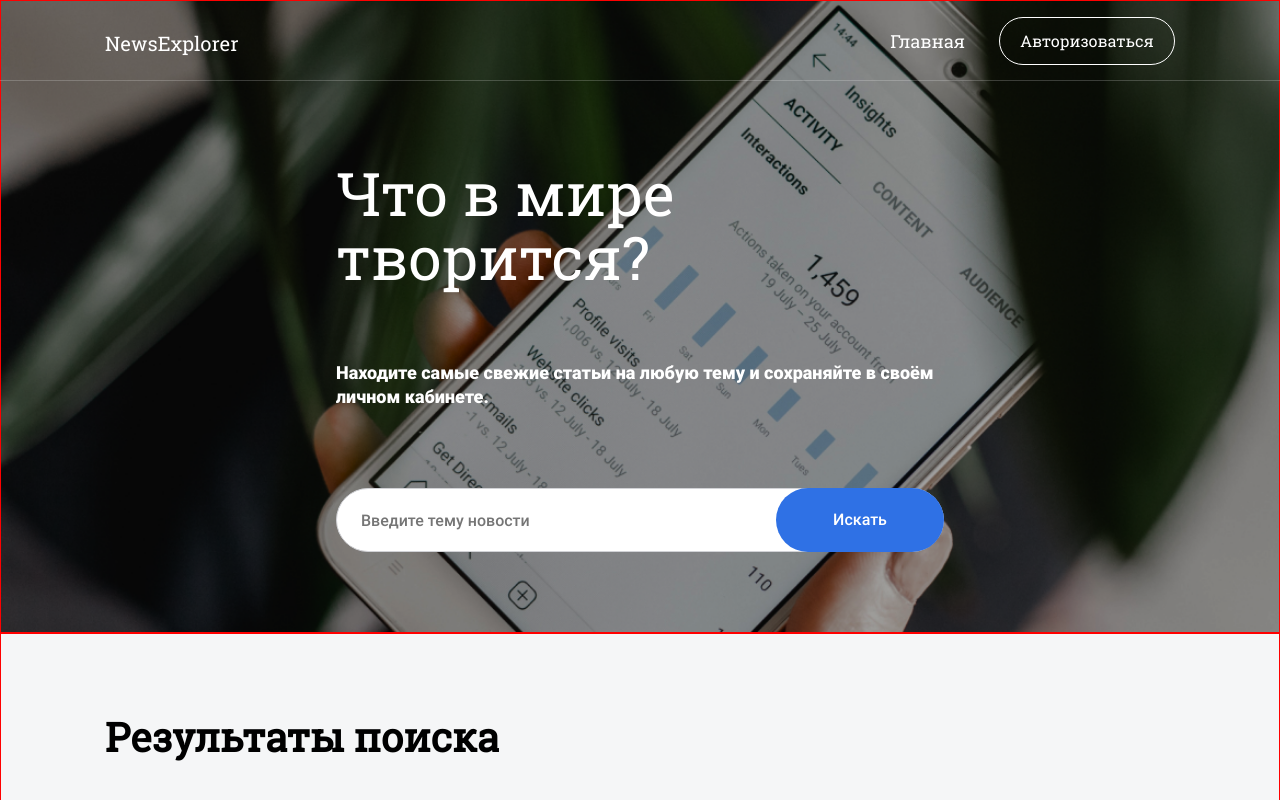
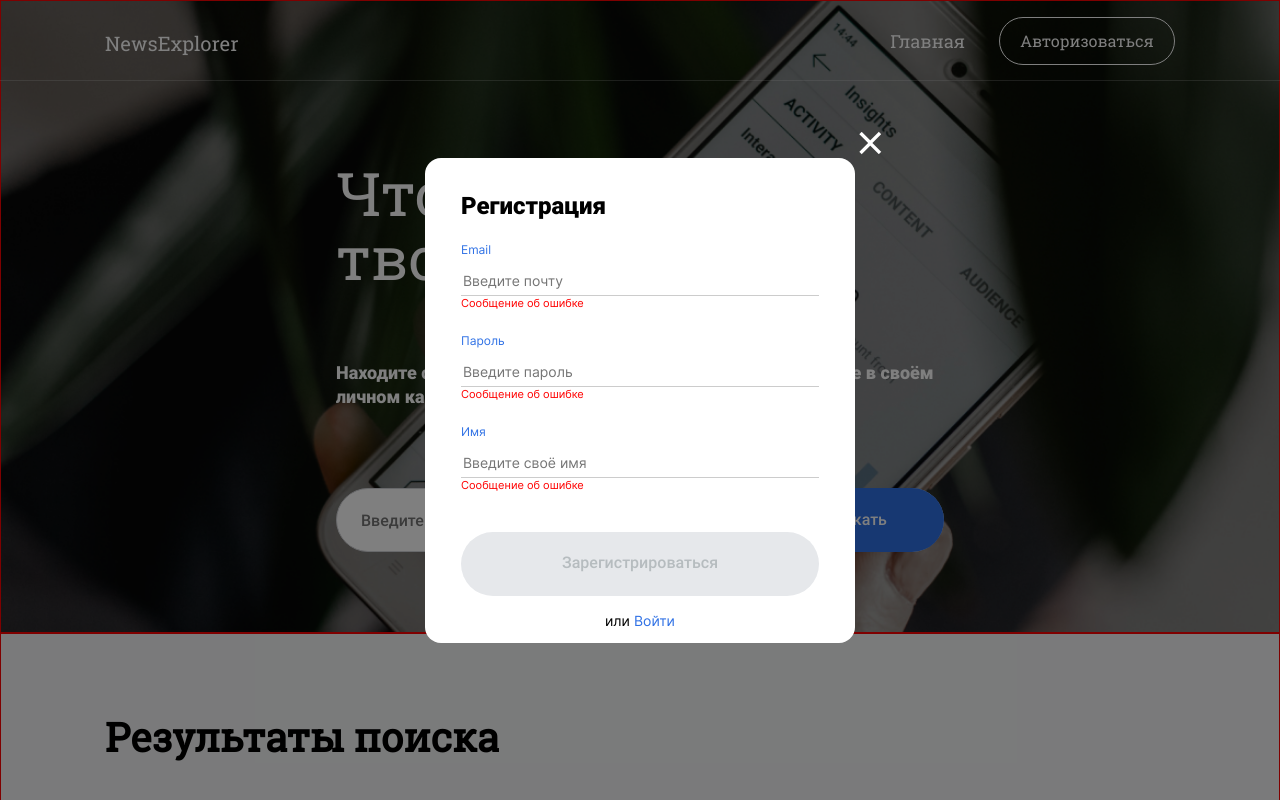
Before and after one commit to antonmakhnachev/news-explorer-frontend, a plain HTML site: page index.html in a window 1280 px wide. Shown: the top 800 px of the page. Drawn offline with Linux system fonts and the light colour scheme.

Commit message:
added form registation

```diff
--- a/blocks/popup/__content/popup__content.css
+++ b/blocks/popup/__content/popup__content.css
@@ -4,8 +4,4 @@
     width: 430px;
     border-radius: 16px;
     background-color: #ffffff;
-
-    border: 1px red solid;
-
-
 }
--- a/index.html
+++ b/index.html
@@ -104,14 +104,41 @@
             <img src="./images/icon/close.png" alt="" class="popup__close">
             <form class="form">
                 <h2 class="form__title">Вход</h2>
+
                 <p class="form__input-name">Email</p>
                 <input type="text"class="form__input" placeholder="Введите почту" minlength="2" required>
                 <p class="form__err">Сообщение об ошибке</p>
+
                 <p class="form__input-name">Пароль</p>
                 <input type="password" class="form__input" placeholder="Введите пароль" minlength="8" required>
                 <p class="form__err">Сообщение об ошибке</p>
+
                 <button class="form__button form__button_disabled">Войти</button>
                 <p class="form__text">или <a href="" class="form__link">Зарегистрироваться</a></p>
+            </form>
+        </div>
+    </div>
+
+    <div class="popup popup_is-openen">
+        <div class="popup__content">
+            <img src="./images/icon/close.png" alt="" class="popup__close">
+            <form class="form">
+                <h2 class="form__title">Регистрация</h2>
+
+                <p class="form__input-name">Email</p>
+                <input type="text"class="form__input" placeholder="Введите почту" minlength="2" required>
+                <p class="form__err">Сообщение об ошибке</p>
+
+                <p class="form__input-name">Пароль</p>
+                <input type="password" class="form__input" placeholder="Введите пароль" minlength="8" required>
+                <p class="form__err">Сообщение об ошибке</p>
+
+                <p class="form__input-name">Имя</p>
+                <input type="password" class="form__input" placeholder="Введите своё имя" minlength="2" required>
+                <p class="form__err">Сообщение об ошибке</p>
+
+                <button class="form__button form__button_disabled">Зарегистрироваться</button>
+                <p class="form__text">или <a href="" class="form__link">Войти</a></p>
             </form>
         </div>
     </div>
```
